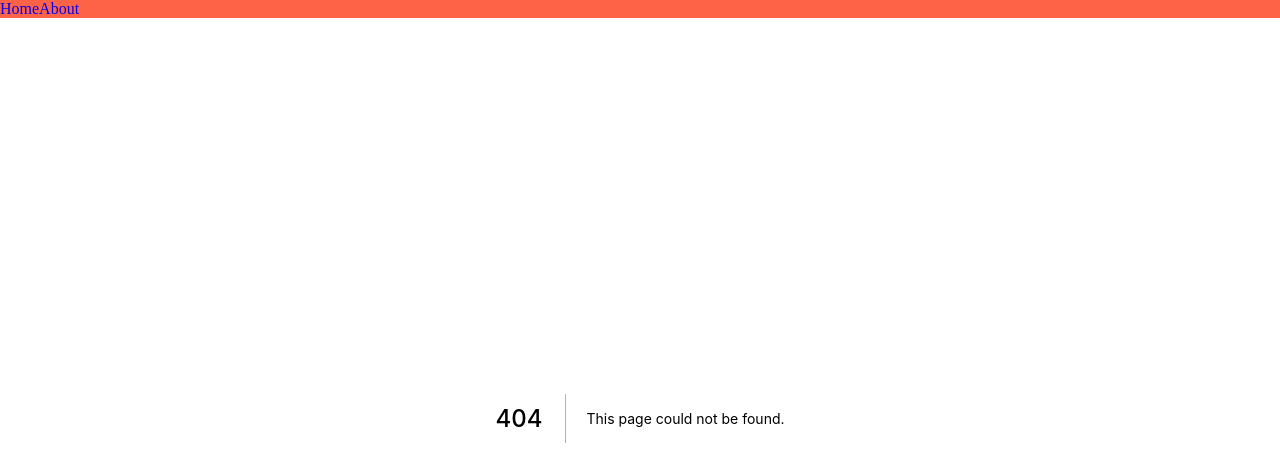
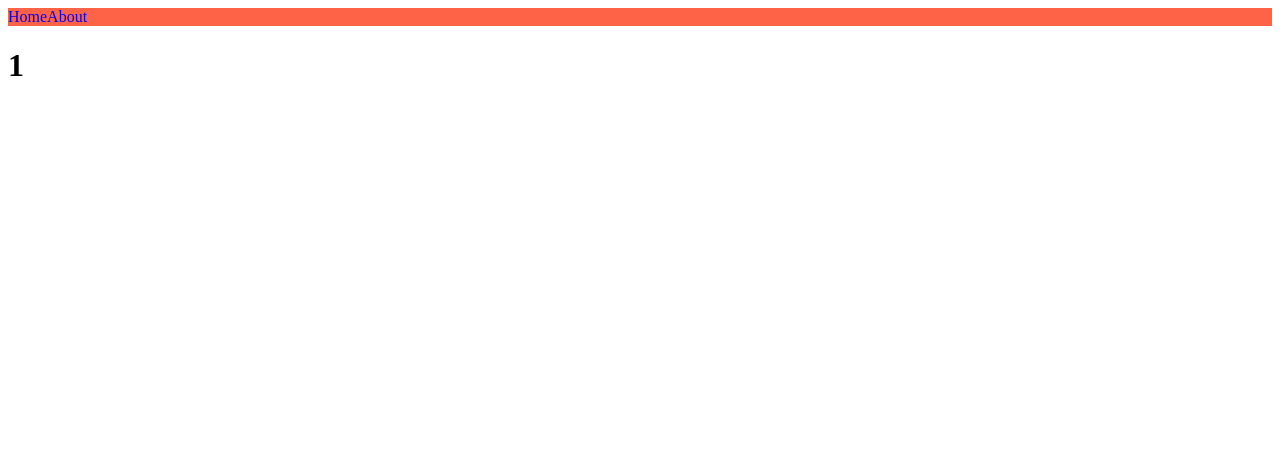
Before and after one commit to yoojm4718/next-js-prac, a Next.js app: page /movie/1 in a window 1280 px wide. Before the commit this address had no page. Shown: the top 466 px of the page. Built offline with nearby package versions, Linux system fonts and the light colour scheme.

Commit message:
Example of Dynamic Routing

```diff
--- /dev/null
+++ b/pages/movie/[id].js
@@ -0,0 +1,6 @@
+import { useRouter } from "next/router";
+
+export default function Detail() {
+  const router = useRouter();
+  return <h1>{router.query.id}</h1>;
+}
--- /dev/null
+++ b/pages/movie/all.js
@@ -0,0 +1,3 @@
+export default function All() {
+  return "all";
+}
--- /dev/null
+++ b/pages/movie/index.js
@@ -0,0 +1,3 @@
+export default function Movies() {
+  return "Movies index";
+}
```
